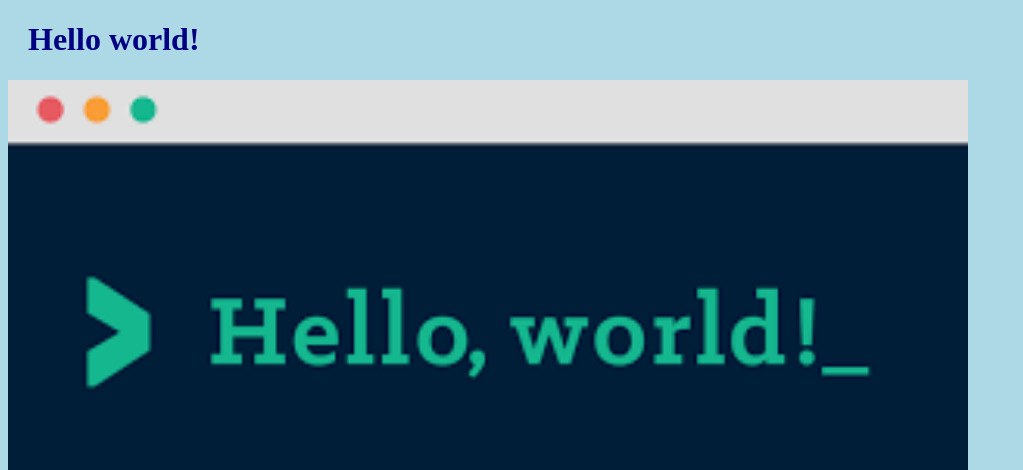
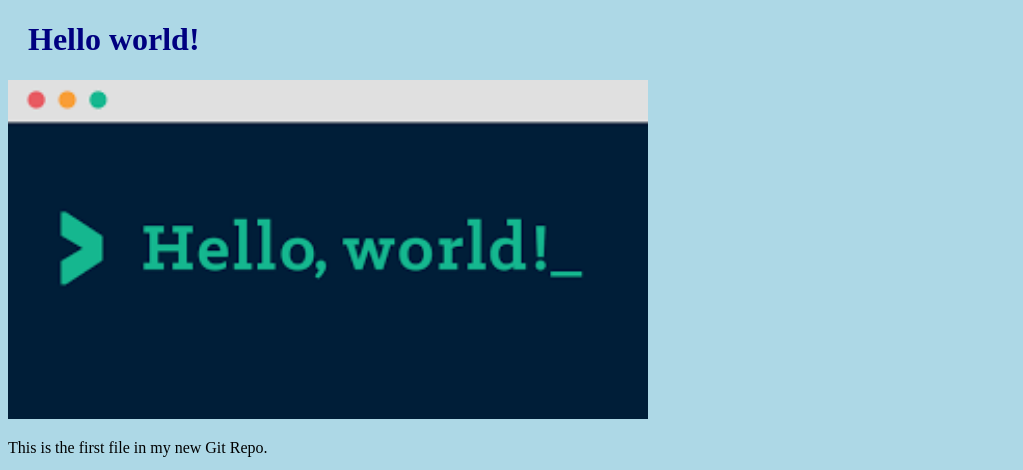
Before and after one commit to nurul-syazwani/hello-world, a plain HTML site: page index.html in a window 1280 px wide. Shown: the top 470 px of the page, without its empty margins (0-1023 px from the left). Drawn offline with Linux system fonts and the light colour scheme.

Commit message:
Updated index.html. Resized image

```diff
--- a/index.html
+++ b/index.html
@@ -7,7 +7,7 @@
 <body>
 
 <h1>Hello world!</h1>
-<div><img src="hello-world.png" alt="Hello World from Space" style="width:100%;max-width:960px"></div>
+<div><img src="hello-world.png" alt="Hello World from Space" style="width:100%;max-width:640px"></div>
 <p>This is the first file in my new Git Repo.</p>
 <p>This line is here to show how merging works.</p>
 <div><img src="hello-git.png" alt="Hello Git" style="width:100%;max-width:640px"></div>
```
